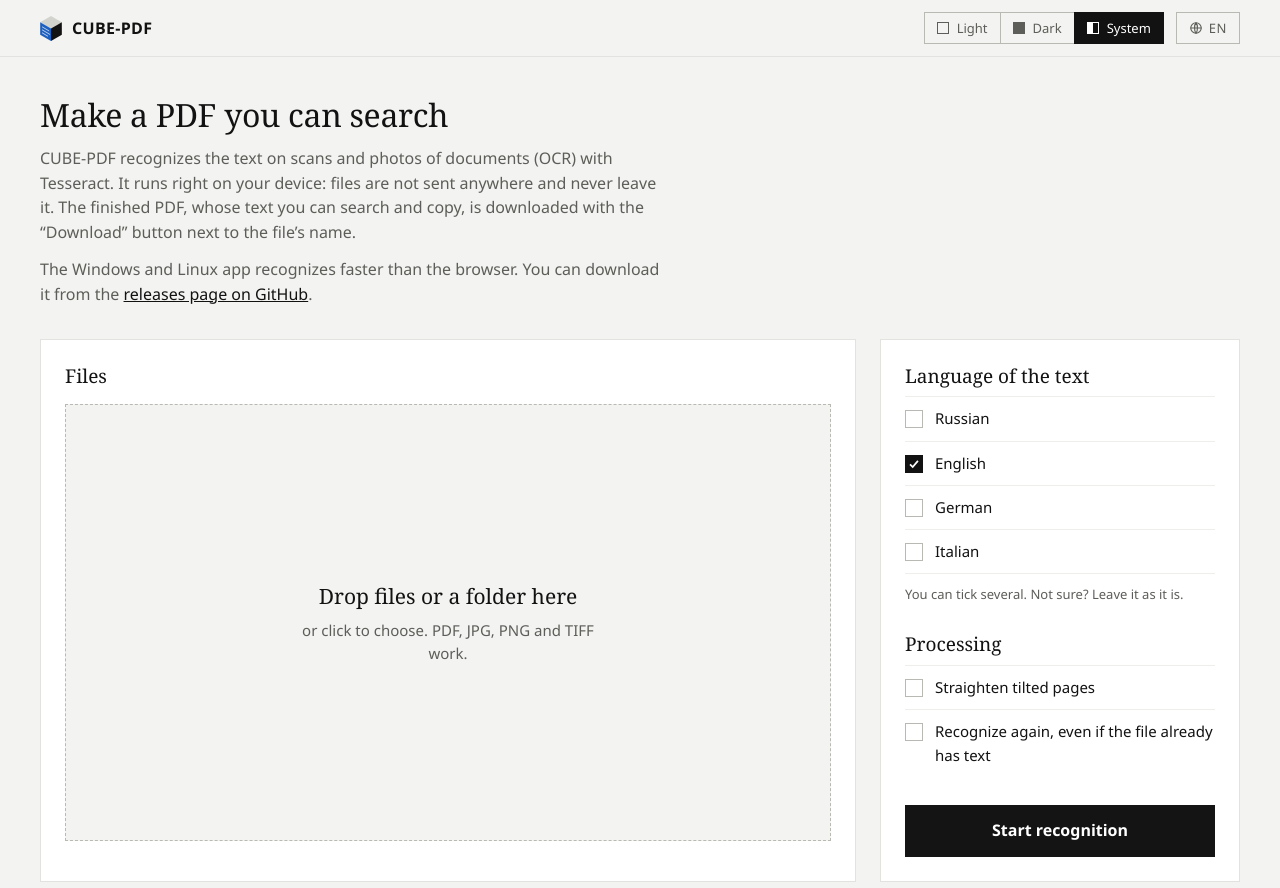
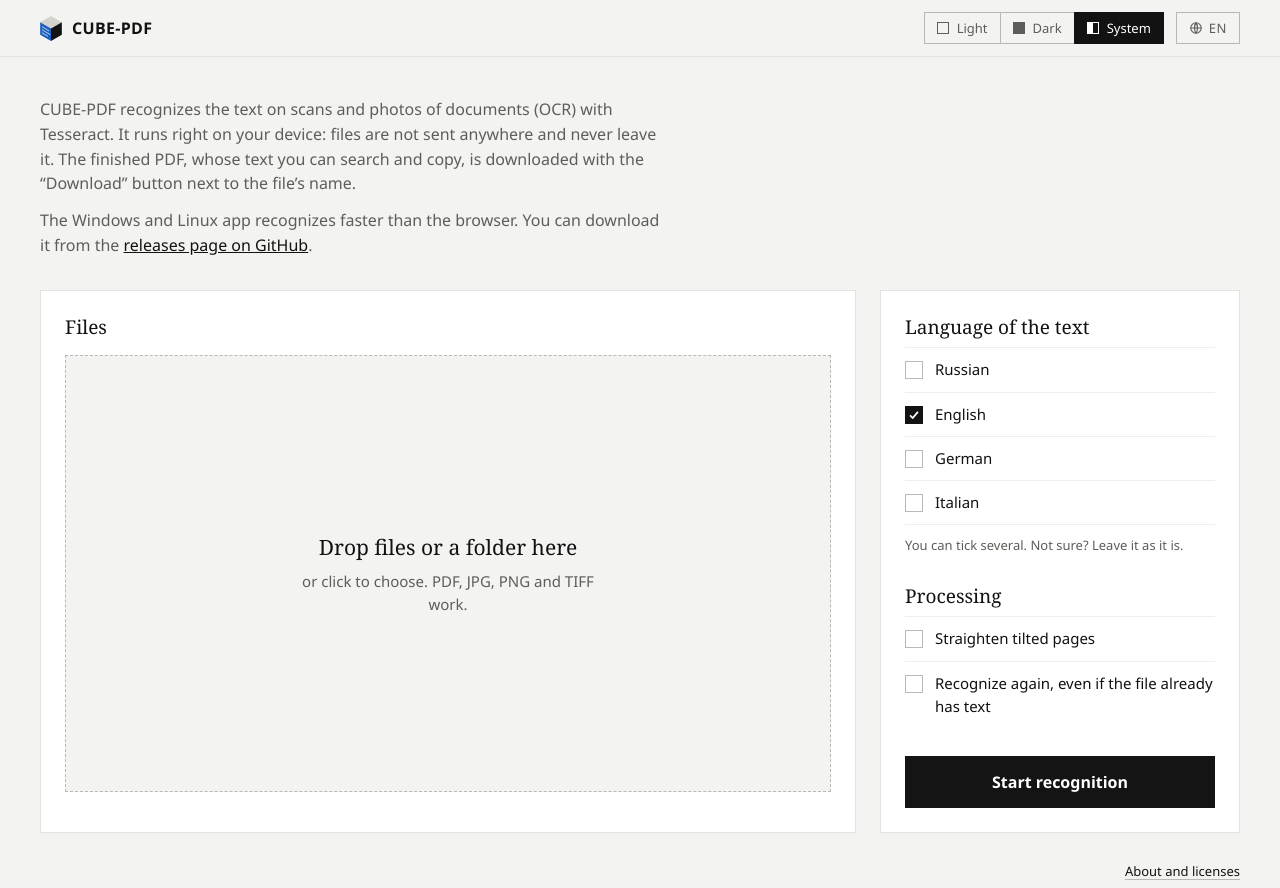
Before and after one commit to Kseen715/cube-pdf, a plain HTML site: page web/index.html in a window 1280 px wide. Shown: the top 888 px of the page. Drawn offline with Linux system fonts and the light colour scheme; a web font is replaced by a local one.

Commit message:
refactor: remove title translations from locale files and adjust CSS for lede spacing

```diff
--- a/web/app.css
+++ b/web/app.css
@@ -71,7 +71,6 @@ stroke-width='2'/%3E%3C/svg%3E");
 
     --font-text: "IBM Plex Sans", "Segoe UI", system-ui, sans-serif;
     --font-head: "IBM Plex Serif", Georgia, "Times New Roman", serif;
-    --fs-title: 32px;
     --fs-head: 19px;
     --fs-body: 15px;
     --fs-small: 13px;
@@ -129,7 +128,6 @@ body {
     font: var(--fs-body) / 1.55 var(--font-text);
 }
 
-h1,
 h2 {
     margin: 0;
     font-family: var(--font-head);
@@ -302,17 +300,14 @@ main {
     padding: 40px 0 32px;
 }
 
-h1 {
-    font-size: var(--fs-title);
-    line-height: 1.15;
-    letter-spacing: -0.01em;
+.lede {
+    max-width: 68ch;
+    color: var(--muted);
+    font-size: 16px;
 }
 
-.lede {
-    max-width: 68ch;
+.lede + .lede {
     margin-top: 12px;
-    color: var(--muted);
-    font-size: 16px;
 }
 
 .lede a {
@@ -861,7 +856,6 @@ dialog pre {
     :root {
         --gutter: 16px;
         --pad: 16px;
-        --fs-title: 24px;
     }
 
     .theme .label {
--- a/web/index.html
+++ b/web/index.html
@@ -50,7 +50,6 @@
 
 <main>
   <div class="title">
-    <h1 data-i18n="title"></h1>
     <p class="lede" id="intro"></p>
     <p class="lede" id="native" hidden><span data-i18n="native"></span>
       <a id="releases" target="_blank" rel="noopener"
--- a/web/js/locales/de.js
+++ b/web/js/locales/de.js
@@ -7,7 +7,6 @@ export default {
     'theme.auto': 'Wie das System',
     'locale.group': 'Sprache der Oberfläche',
 
-    'title': 'Ein durchsuchbares PDF erstellen',
     'intro.desktop': 'Das Programm liest den Text auf Scans und Fotos ' +
         'von Dokumenten. Die Originaldatei bleibt unverändert: Daneben ' +
         'entsteht eine neue, mit „{suffix}“ am Ende des Namens.',
--- a/web/js/locales/en.js
+++ b/web/js/locales/en.js
@@ -7,7 +7,6 @@ export default {
     'theme.auto': 'System',
     'locale.group': 'Interface language',
 
-    'title': 'Make a PDF you can search',
     'intro.desktop': 'The program reads the text on scans and photos of ' +
         'documents. The original file stays as it is: a new one appears ' +
         'next to it, with “{suffix}” at the end of its name.',
--- a/web/js/locales/it.js
+++ b/web/js/locales/it.js
@@ -7,7 +7,6 @@ export default {
     'theme.auto': 'Come il sistema',
     'locale.group': 'Lingua dell’interfaccia',
 
-    'title': 'Creare un PDF in cui si può cercare il testo',
     'intro.desktop': 'Il programma legge il testo di scansioni e foto di ' +
         'documenti. Il file originale non cambia: accanto ne compare uno ' +
         'nuovo, con «{suffix}» alla fine del nome.',
--- a/web/js/locales/ru.js
+++ b/web/js/locales/ru.js
@@ -9,7 +9,6 @@ export default {
     'theme.auto': 'Как в системе',
     'locale.group': 'Язык интерфейса',
 
-    'title': 'Сделать PDF, в котором можно искать текст',
     'intro.desktop': 'Программа читает текст на сканах и фотографиях ' +
         'документов. Исходный файл не меняется: рядом с ним появится ' +
         'новый, с «{suffix}» в конце названия.',
```
